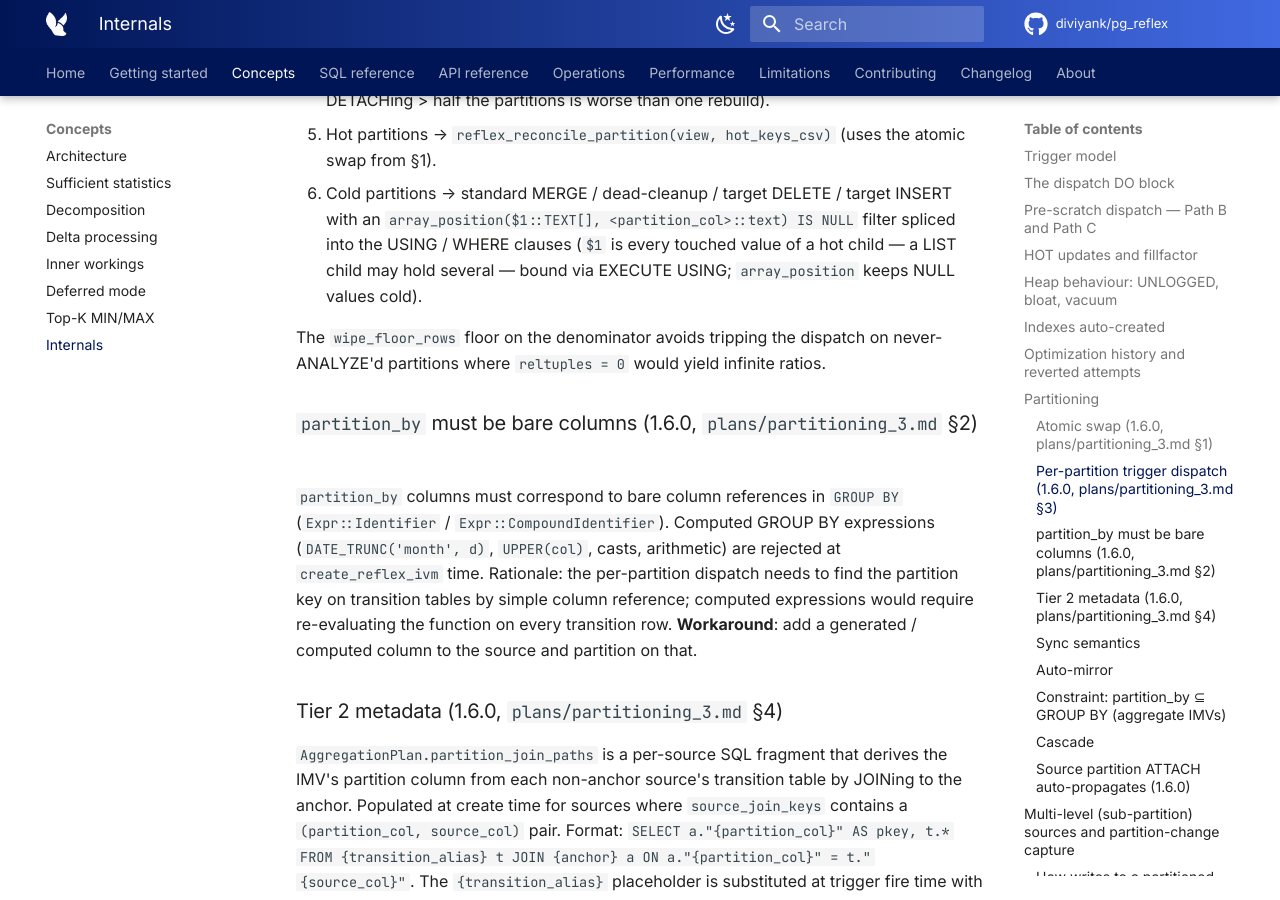
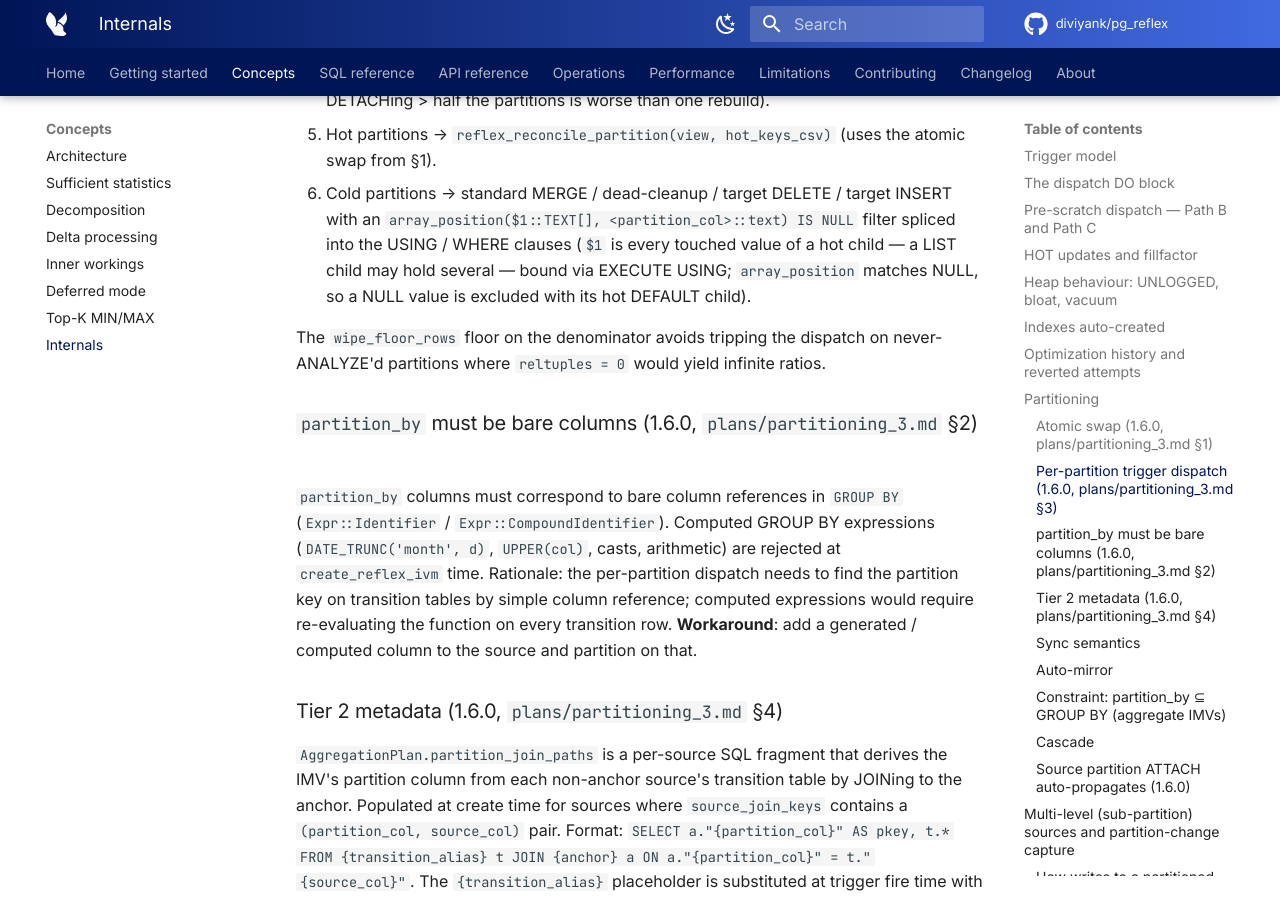
Before and after one commit to diviyank/pg_reflex, an MkDocs documentation site: the page built from docs/concepts/internals.md, in a window 1280 px wide and 900 px high, scrolled down 7452 px. Built offline with MkDocs 1.6.1 and Material for MkDocs 9.7.7, drawn with Linux system fonts in a browser that asks for light colours; comment, search, counter and statistics services are not loaded.

Commit message:
docs: a NULL partition value is excluded with its hot DEFAULT child

```diff
--- a/docs/concepts/internals.md
+++ b/docs/concepts/internals.md
@@ -173,7 +173,7 @@
 3. Classify partitions as hot (`dirty / GREATEST(reltuples, wipe_floor_rows) >= wipe_threshold`) or cold.
 4. Trip-cap: if `hot_count > total / 2`, fall back to global `reflex_reconcile` (sequentially DETACHing > half the partitions is worse than one rebuild).
 5. Hot partitions → `reflex_reconcile_partition(view, hot_keys_csv)` (uses the atomic swap from §1).
-6. Cold partitions → standard MERGE / dead-cleanup / target DELETE / target INSERT with an `array_position($1::TEXT[], <partition_col>::text) IS NULL` filter spliced into the USING / WHERE clauses (`$1` is every touched value of a hot child — a LIST child may hold several — bound via EXECUTE USING; `array_position` keeps NULL values cold).
+6. Cold partitions → standard MERGE / dead-cleanup / target DELETE / target INSERT with an `array_position($1::TEXT[], <partition_col>::text) IS NULL` filter spliced into the USING / WHERE clauses (`$1` is every touched value of a hot child — a LIST child may hold several — bound via EXECUTE USING; `array_position` matches NULL, so a NULL value is excluded with its hot DEFAULT child).
 
 The `wipe_floor_rows` floor on the denominator avoids tripping the dispatch on never-ANALYZE'd partitions where `reltuples = 0` would yield infinite ratios.
 
```
Also changed, not shown: docs/concepts/inner-workings.md (+1 -1 lines).
